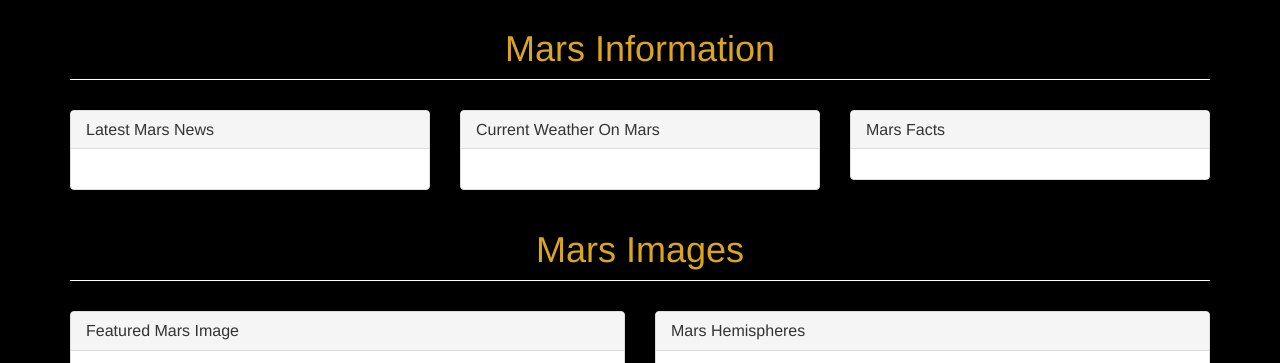
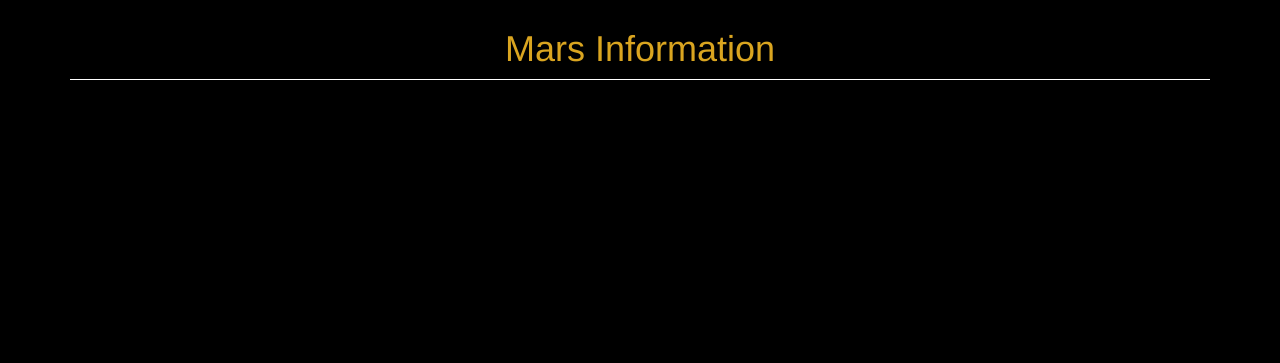
Before and after one commit to SarahLewk/Mission_To_Mars, a Flask app: template templates/index.html in a window 1280 px wide. Shown: the part 257-620 px from the top of the page. After the commit the page ends 337 px from the top, so only its background shows below. Run offline with Flask 2, Linux system fonts and the light colour scheme; the template is opened without the code that fills it, so the values that code supplies are empty; some libraries are stand-ins or nearby versions.

Commit message:
Uploading Final Documents

```diff
--- a/app.py
+++ b/app.py
@@ -1,7 +1,7 @@
 #import dependancies
-from flask import Flask, render_template
+from flask import Flask, render_template, redirect
 import pymongo
-import scrape
+from scrape_mars import scrape
 
 # create instance of Flask app
 app = Flask(__name__)
@@ -13,15 +13,17 @@ collection = db.mars_data_entries
 
 @app.route("/")
 def home():
-    mars_data = list(db.collection.find())[0]
-    return  render_template('index.html', mars_data=mars_data)
+    mars_data = dict(collection.find_one())
+    # print(mars_data)
+    return render_template('index.html', mars_data=mars_data)
 
 @app.route("/scrape")
 def web_scrape():
-    db.collection.remove({})
-    mars_data = scrape.scrape()
-    db.collection.insert_one(mars_data)
-    return  render_template('scrape.html')
+    # collection.drop({})
+    mars_data = scrape()
+    collection.insert_one(mars_data)
+    # return  render_template('index.html')
+    return redirect("/", code=302)
 
 if __name__ == "__main__":
     app.run(debug=True)
--- a/scrape_mars.py
+++ b/scrape_mars.py
@@ -9,8 +9,8 @@ def init_browser():
     executable_path = {"executable_path": "chromedriver.exe"}
     return Browser("chrome", **executable_path, headless=True)
 
-def scrape ():
-    """Scrapes various websites for information about Mars, and returns data in a dictionary"""
+def scrape():
+    """Scraped various websites for information about Mars, and returned data in a dictionary"""
 
     browser = init_browser()
     mars_data = {}
--- a/templates/index.html
+++ b/templates/index.html
@@ -20,6 +20,7 @@
         <h1 style="color:	#DAA520; text-align:center; margin-bottom:30px; border-bottom:1px solid white; padding-bottom:10px;">
             Mars Information
         </h1>
+        {% if mars_data %}
         <div class="row">
             <div class="col-md-4">
                 <div class="panel panel-default">
@@ -74,6 +75,7 @@
                     <div class="panel-heading">
                         <h3 class="panel-title">Mars Hemispheres</h3>
                     </div>
+                    {% if mars_data.hemisphere_imgs %}
                     <div class="panel-body">
                         <div class="thumbnail" style="width: 50%; float:left;">
                             <img src= {{ mars_data.hemisphere_imgs[0].img_url }} alt="Hemisphere1">
@@ -100,9 +102,11 @@
                             </div>
                         </div>
                     </div>
+                    {% endif %}
                 </div>
             </div>
         </div>
+        {% endif %}
     </div>
 </body>
 
```
Also changed, not shown: 3 other files.
